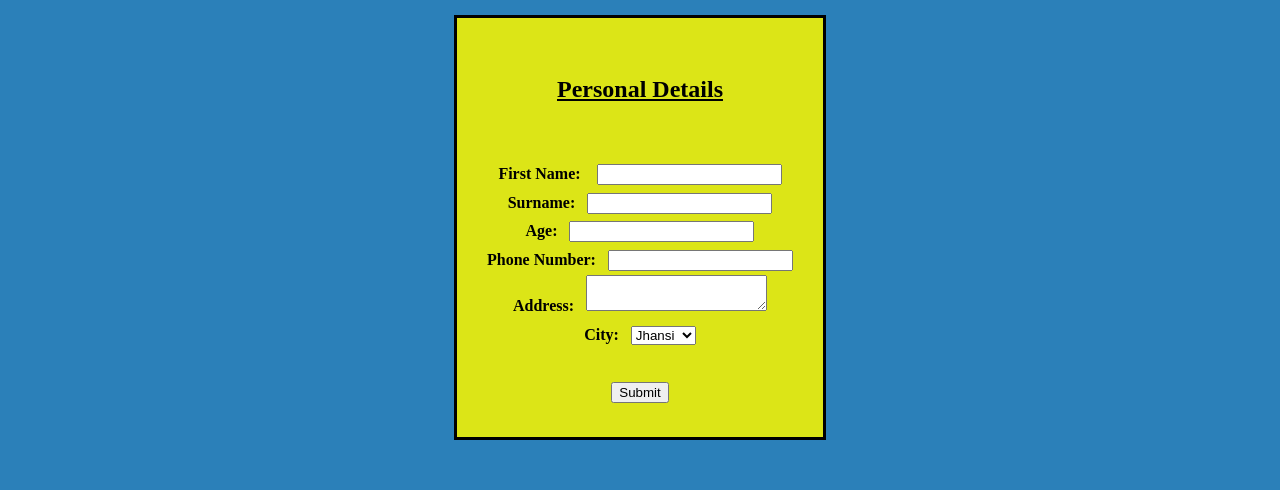
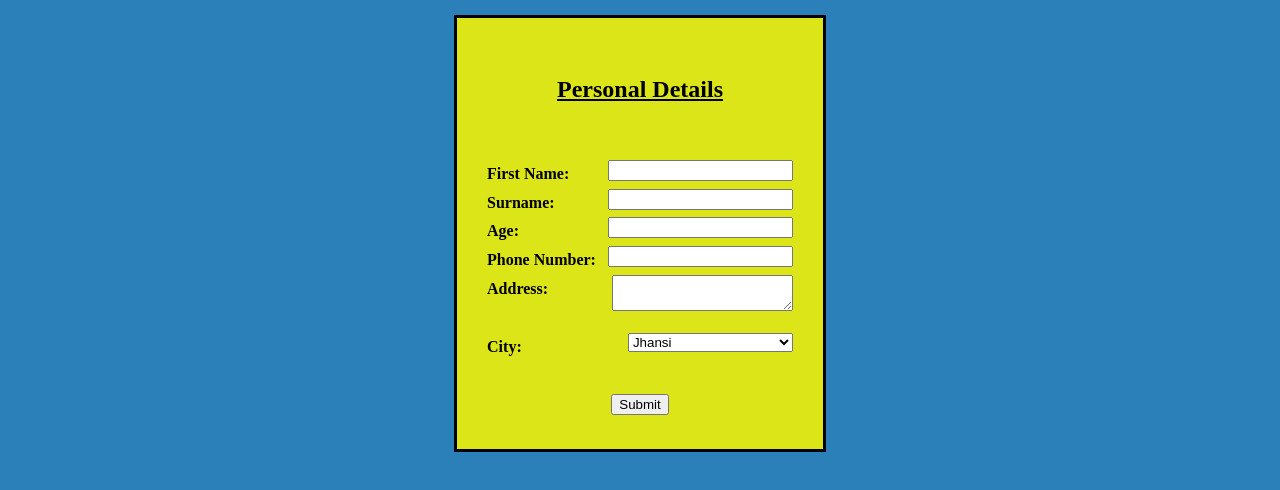
Before and after one commit to 9marchshubham/assignment, a plain HTML site: page index.html in a window 1280 px wide. Shown: the part 68-558 px from the top of the page. Drawn offline with Linux system fonts and the light colour scheme.

Commit message:
second commit

```diff
--- a/css/style.css
+++ b/css/style.css
@@ -1,10 +1,13 @@
+*{
+	box-sizing: border-box;
+}
 div{
 	/*text-align: center;*/
 	/*align-content: center;*/
 	margin: auto;
 	padding: 30px;
 	border-style: solid;
-	/*box-sizing: content-box;*/
+	box-sizing: border-box;
 	line-height: 1.8;
 	background-color: #DCE517;
 	display: inline-block;
@@ -24,5 +27,33 @@ h1{
 	padding: 10px;
 }
 .fit{
-	align-content: left;
+	text-align: center;
+	float: left;
 }
+
+
+	/*.form label{
+		display: inline-block;
+		text-align: right;
+		float: left;
+	}*/
+
+	form input{
+		display: inline-block;
+		text-align: left;
+		float: right;
+	}
+	form textarea{
+		display: inline-block;
+		text-align: left;
+		float: right;
+	}
+	form select{
+		display: inline-block;
+		text-align: left;
+		float: right;
+	}
+	select{
+		width: 165px;
+
+	}
--- a/index.html
+++ b/index.html
@@ -14,8 +14,13 @@
 	<b class="fit">Surname:</b>&nbsp&nbsp&nbsp<input type="text" name="Surname"><br>
 	<b class="fit">Age:</b>&nbsp&nbsp&nbsp<input type="text" name="Age"><br>
 	<b class="fit">Phone Number:</b>&nbsp&nbsp&nbsp<input type="Number" name="Number"><br>
-	<b class="fit">Address:</b>&nbsp&nbsp&nbsp<textarea></textarea><br>
-	<b class="fit">City:</b>&nbsp&nbsp&nbsp<select><option>Jhansi</option><option>bhopal</option><option>gwalior</option><option>indore</option><option>delhi</option></select><br><br>
+	<b class="fit">Address:</b>&nbsp&nbsp&nbsp<textarea></textarea><br><br>
+	<b class="fit">City:</b>&nbsp&nbsp&nbsp<select><option>Jhansi</option>
+		<option>bhopal</option>
+		<option>gwalior</option>
+		<option>indore</option>
+		<option>delhi</option>
+	</select><br><br>
 	<button>
 		Submit
 	</button>
```
